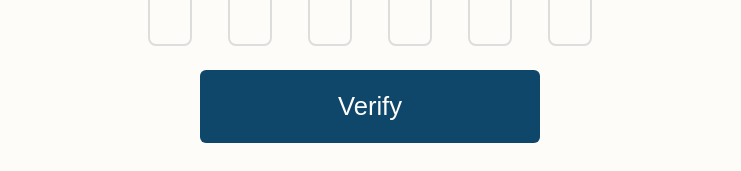
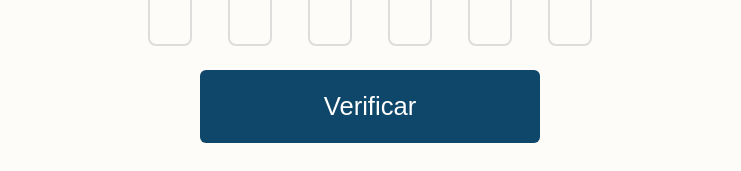
Before and after one commit to Roberto-S-C/psycometrics-web, a React (Create React App) app: page /code-verification in a window 1280 px wide. Shown: the part 626-797 px from the top of the page, without its empty margins (270-1011 px from the left). Built offline with nearby package versions, Linux system fonts and the light colour scheme.

Commit message:
Trasnlated button

```diff
--- a/src/screens/CodeVerification.jsx
+++ b/src/screens/CodeVerification.jsx
@@ -29,7 +29,7 @@ function CodeVerification() {
       .then(data => {
         setLoading(false);
         if (data.status !== "success") {
-          setError("code", { type: "manual", message: "Please enter a valid code" });
+          setError("code", { type: "manual", message: "Por favor ingresa un código válido" });
         } else {
           localStorage.setItem("verificationCode", joinedCode);
           if (data.candidate._id) {
@@ -43,7 +43,7 @@ function CodeVerification() {
       })
       .catch(() => {
         setLoading(false);
-        setError("code", { type: "manual", message: "Please enter a valid code" });
+        setError("code", { type: "manual", message: "Por favor ingresa un código válido" });
       });
   };
 
@@ -98,7 +98,7 @@ function CodeVerification() {
             </p>
           )}
           <div className="button-row">
-            <button type="submit" className="verify-btn">Verify</button>
+            <button type="submit" className="verify-btn">Verificar</button>
           </div>
         </form>
       </header>
```
